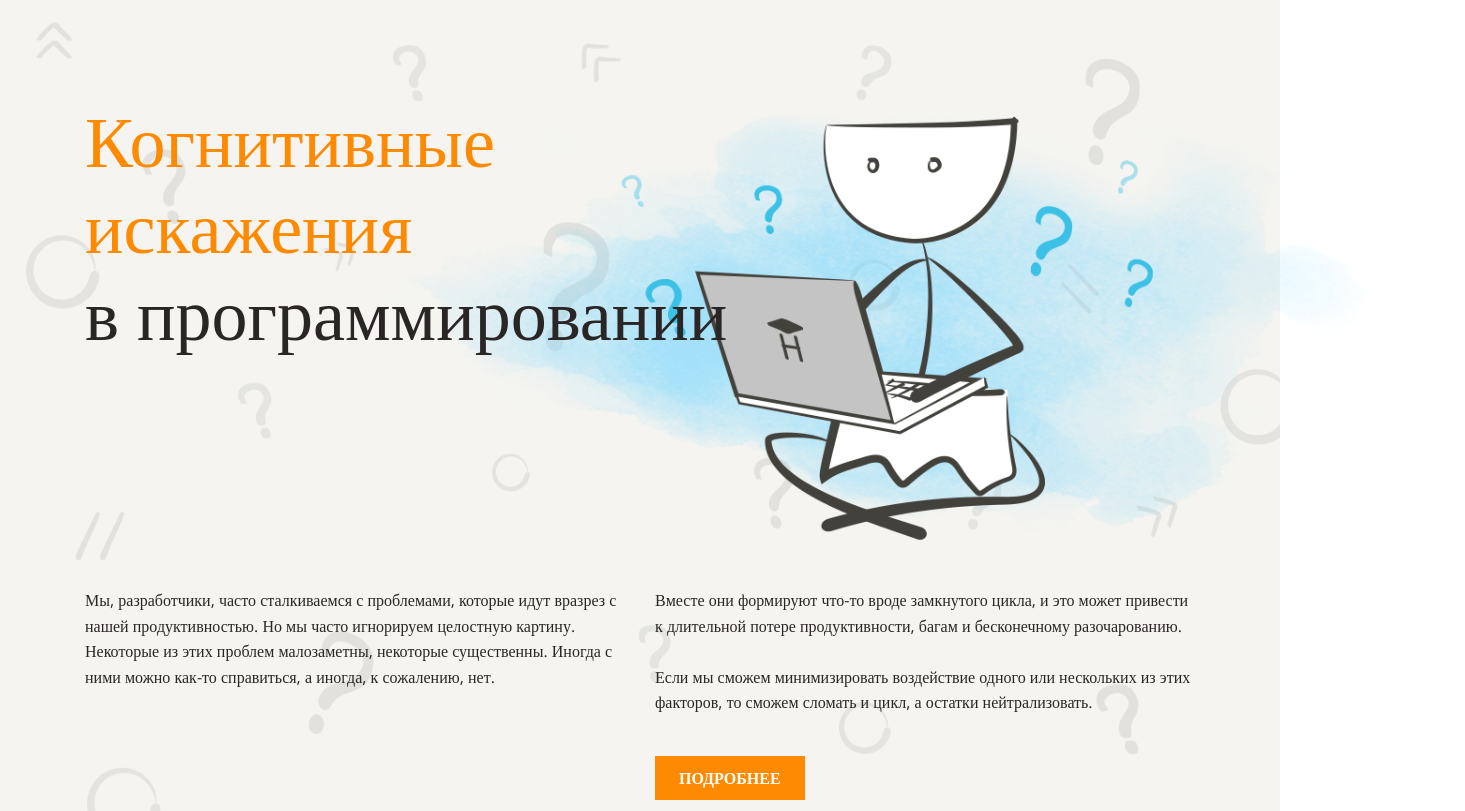
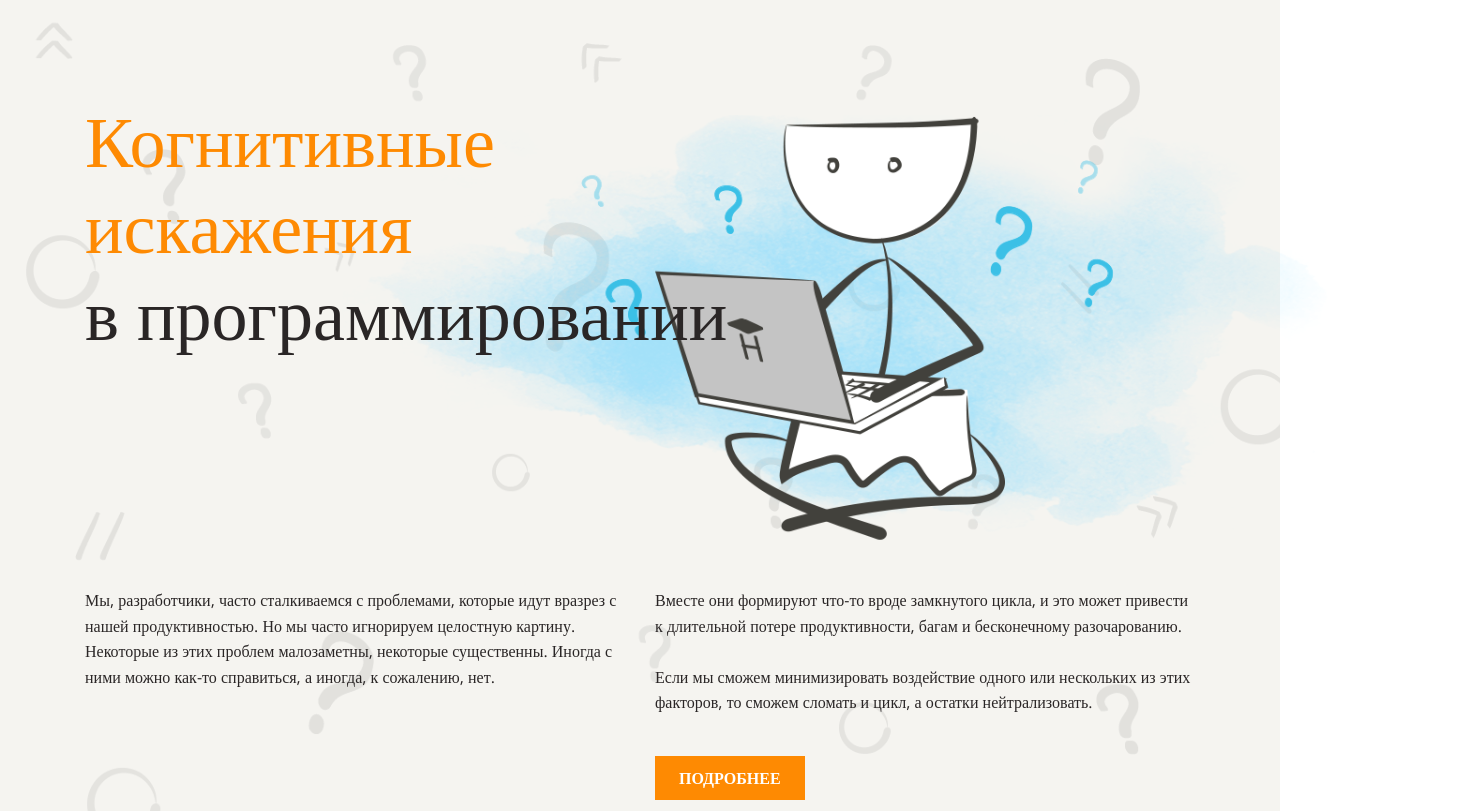
Before and after one commit to Shak-deka/layout-designer-project-lvl1, a website: page src/index.html in a window 1280 px wide. Shown: the top 811 px of the page, 1465 px wide, since content can reach past the window. Drawn offline with nearby package versions, Linux system fonts and the light colour scheme; a web font is replaced by a local one.

Commit message:
fix errors

```diff
--- a/src/styles/style.css
+++ b/src/styles/style.css
@@ -1,4 +1,5 @@
 /** CSS STYLE **/
+
 
 :root {
   /** colors **/
@@ -186,7 +187,7 @@ header .container {
 .header-img {
   position: absolute;
   top: 55px;
-  right: -270px;
+  right: -230px;
 }
 
 header .btn.nav {
```
Also changed, not shown: src/index.html (+1 -1 lines).
